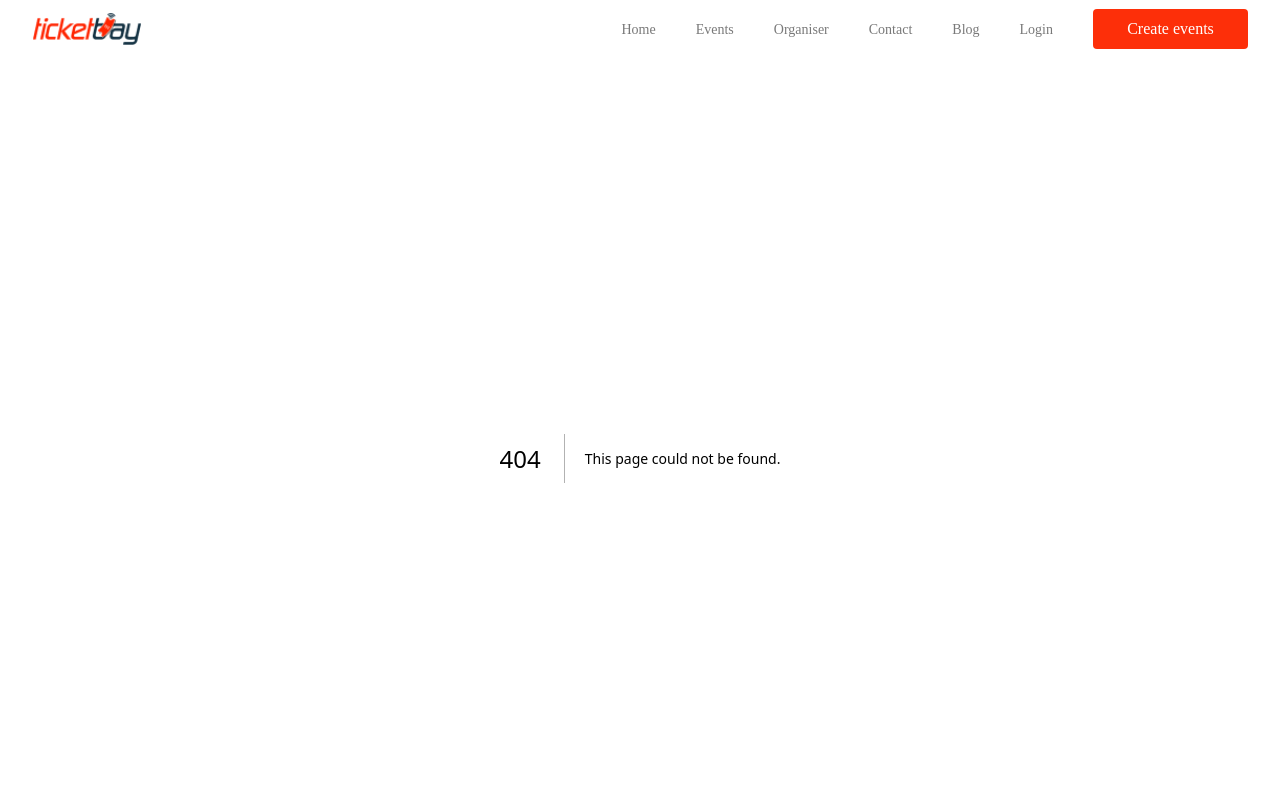
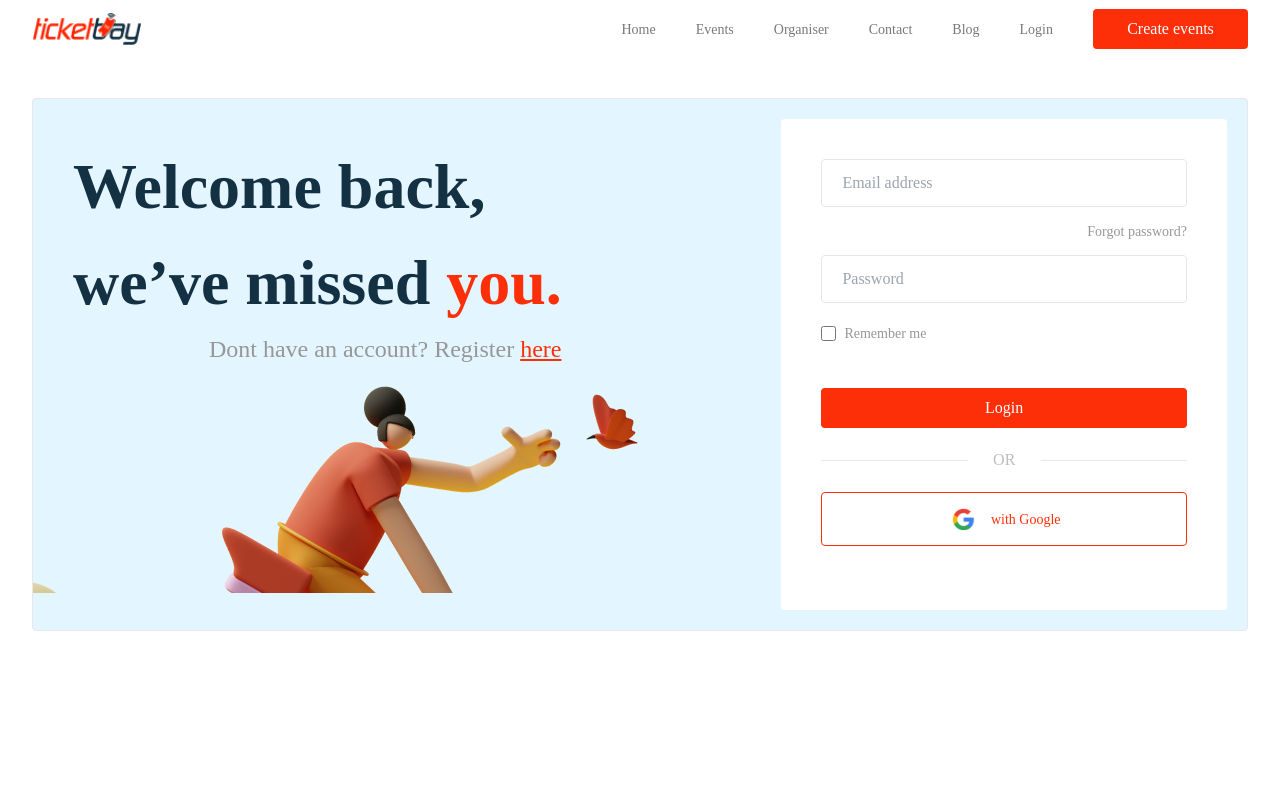
Before and after one commit to naveedbasharat06/TicketBay, a Next.js app: page /login in a window 1280 px wide. Before the commit this address had no page. Shown: the top 800 px of the page. Built offline with nearby package versions, Linux system fonts and the light colour scheme; a web font is replaced by a local one.

Commit message:
worked on login screen

```diff
--- /dev/null
+++ b/components/authenticationFlow/login/index.tsx
@@ -0,0 +1,92 @@
+import React from "react";
+import CutomButton from "@/components/defaultComponents/customButtons/cutomButton";
+function Login() {
+  return (
+    <div className=" lg:grid grid-cols-5 lg:h-[533px] bg-[#E3F5FF] mt-10 my-10 rounded-[4px] border lg:bg-[url('/assets/images/authbg.png')] bg-bottom bg-left bg-no-repeat ">
+      <div className="col-span-3 p-10 ">
+        <div>
+          <p className="lg:text-[64px] md:text-[40px] text-[40px] font-[600] text-[#133142]">
+            Welcome back,
+            <br /> we’ve missed <span className="text-[#FD2F09]">you.</span>
+          </p>
+        </div>
+
+        <div className="lg:text-center">
+          <p className="text-[24px] font-[500] text-[#979797] lg:mr-6">
+            Dont have an account? Register{" "}
+            <span className="text-[#FD2F09] cursor-pointer underline">
+              here
+            </span>
+          </p>
+        </div>
+      </div>
+      <div className="col-span-2 p-5">
+        <div className="bg-[#ffff] lg:h-full rounded-[4px] p-10">
+          <form action="#">
+            <div className="border h-[48px] rounded-[4px] flex items-center pl-5 pr-5">
+              <div>
+                <input
+                  type="email"
+                  placeholder="Email address"
+                  className="h-full w-full outline-none"
+                />
+              </div>
+            </div>
+            <div className="text-right mt-3">
+              <span className="text-[14px] font-[500] text-[#979797] cursor-pointer hover:text-[#FD2F09]">
+                Forgot password?
+              </span>
+            </div>
+            <div className="border h-[48px] rounded-[4px] flex items-center pl-5 pr-5 mt-3">
+              <input
+                type="password"
+                placeholder="Password"
+                className="h-full w-full outline-none"
+              />
+            </div>
+            <div className="mt-5 flex gap-2 items-center">
+              <input type="checkbox" className="h-[15px] w-[15px]" />
+              <span className="text-[14px] text-[#979797] font-[500]">
+                Remember me
+              </span>
+            </div>
+
+            <div>
+              <input type="button" name="Login"></input>
+            </div>
+            <div className="mt-5">
+              <CutomButton width="full" label={"Login"}></CutomButton>
+            </div>
+
+            <div className="flex items-center  justify-between mt-5">
+              <div className="w-[40%]">
+                <hr />
+              </div>
+              <div>
+                <span className="text-[16px] font-[500] text-[#BEBEBE]">
+                  OR
+                </span>
+              </div>
+              <div className="w-[40%]">
+                <hr />
+              </div>
+            </div>
+
+            <div className="h-[54px] border border-[#FD2F09] flex items-center justify-center rounded-[4px] mt-5 cursor-pointer">
+              <div className="flex items-center gap-3 ">
+                <img src="/assets/images/google-icon.svg" alt="icon" />
+                <div>
+                  <span className="text-[14px] font-[500] text-[#FD2F09]">
+                    with Google
+                  </span>
+                </div>
+              </div>
+            </div>
+          </form>
+        </div>
+      </div>
+    </div>
+  );
+}
+
+export default Login;
--- a/components/defaultComponents/customButtons/cutomButton.tsx
+++ b/components/defaultComponents/customButtons/cutomButton.tsx
@@ -1,12 +1,13 @@
 import React, { FC } from "react";
 interface props {
   label?: String;
+  width?:string
 }
-const CutomButton: FC<props> = ({ label }) => {
+const CutomButton: FC<props> = ({ label, width=null }) => {
   const buttonLabel = label ? label : "Submit";
   return (
     <div className="flex justify-center">
-      <div className="lg:w-[155px] w-full bg-[#FD2F09] rounded-[4px] p-2 text-[white] text-center cursor-pointer">
+      <div className={`${width!=="full"?"lg:w-[155px]":null} w-full bg-[#FD2F09] rounded-[4px] p-2 text-[white] text-center cursor-pointer`}>
         {buttonLabel}
       </div>
     </div>
--- a/pages/_app.tsx
+++ b/pages/_app.tsx
@@ -1,3 +1,4 @@
+import React, { useState, useEffect } from "react";
 import "@/styles/globals.css";
 import type { AppProps } from "next/app";
 import Header from "@/components/defaultComponents/header";
@@ -5,17 +6,33 @@ import Footer from "@/components/defaultComponents/footer";
 import { Provider } from "mobx-react";
 import bookingsStore from "@/store/bookings.store";
 import { Toaster } from "react-hot-toast";
+import { useRouter } from "next/router";
 
 export default function App({ Component, pageProps }: AppProps) {
+  const [isFooterVisible, setIsFooterVisible] = useState(true);
+  const router = useRouter();
+  const { pathname } = router;
+  const excludedPaths = ["/login", "/signup"];
+  useEffect(() => {
+    // Check if the current pathname is in the excludedPaths array
+    if (excludedPaths.includes(pathname)) {
+      setIsFooterVisible(false);
+    } else {
+      setIsFooterVisible(true);
+    }
+  }, [pathname]);
+
   return (
     <div>
       <Header></Header>
       <Provider bookingsStore={bookingsStore}>
         <Component {...pageProps} />
       </Provider>
-      <div className="mt-10">
-        <Footer />
-      </div>
+      {isFooterVisible &&(
+        <div className="mt-10">
+          <Footer />
+        </div>
+      )}
       <Toaster position="bottom-right" reverseOrder={false} />
     </div>
   );
--- /dev/null
+++ b/pages/login/index.tsx
@@ -0,0 +1,12 @@
+import React from 'react'
+import Login from '@/components/authenticationFlow/login'
+
+function index() {
+  return (
+    <div>
+        <Login/>
+    </div>
+  )
+}
+
+export default index
```
Also changed, not shown: public/assets/images/authbg.png (added), public/assets/images/google-icon.svg (added).
